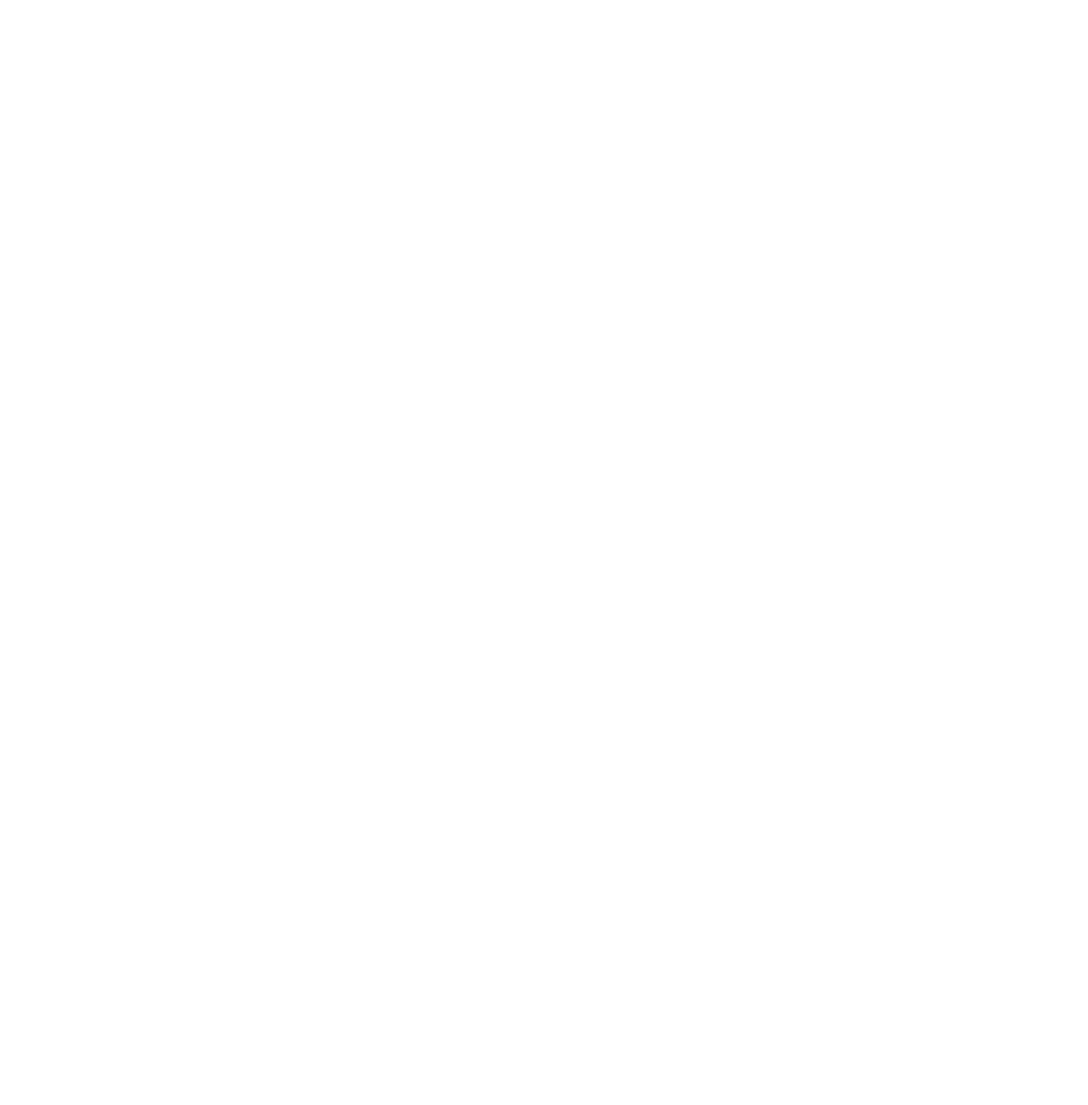
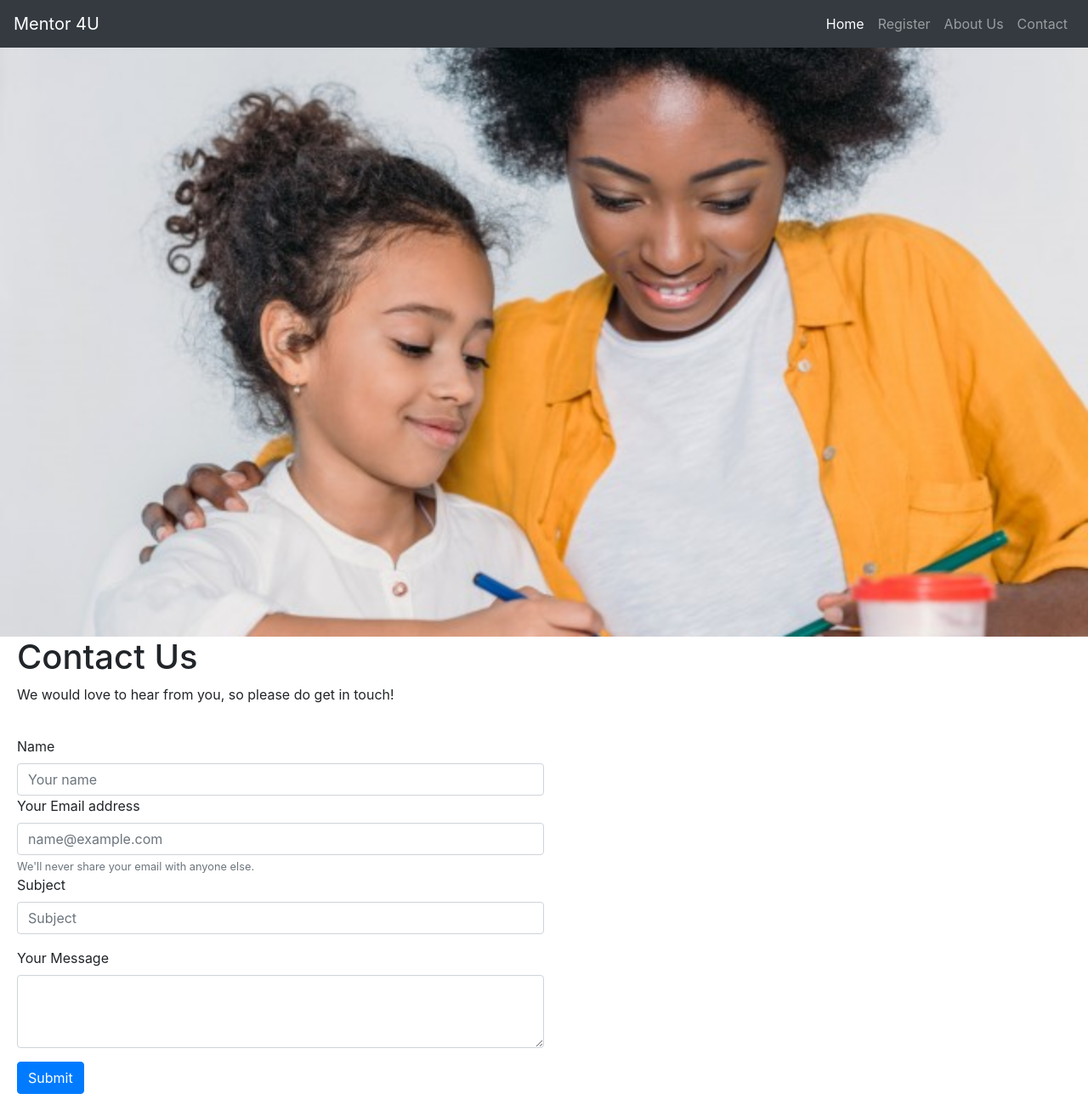
Before and after one commit to RabiaBibi/Team-Cinco, a plain HTML site: page Contact.html in a window 1280 px wide. Shown: the top 1300 px of the page at 85% size. Before the commit the page ends 800 px from the top, so only its background shows below. Drawn offline with nearby package versions, Linux system fonts and the light colour scheme.

Commit message:
contact page

```diff
--- a/AboutUs.html
+++ b/AboutUs.html
@@ -13,7 +13,9 @@
 <link href="https://fonts.googleapis.com/css?family=BenchNine&display=swap" rel="stylesheet">
   <!-- our custom styles -->
   <link rel="stylesheet" type="text/css" href="./css/styles.css">
-<link rel="stylesheet" type="text/css" href="./css/about.css">
+  <link rel="stylesheet" type="text/css" href="./css/about.css">
+  <link rel="stylesheet" type="text/css" href="./css/contact.css">
+
   <title>About Us</title>
 
 </head>
--- a/Contact.html
+++ b/Contact.html
@@ -0,0 +1,128 @@
+<html>
+
+<head>
+  <meta charset="utf-8">
+
+  <!-- this scales the content to display nicely on mobiles/tablets -->
+  <meta name="viewport" content="width=device-width, initial-scale=1">
+
+  <!-- Bootstrap and FontAwesome cdn links -->
+  <!-- Bootstrap and FontAwesome cdn links -->
+    <link rel="stylesheet" href="https://stackpath.bootstrapcdn.com/bootstrap/4.3.1/css/bootstrap.min.css" integrity="sha384-ggOyR0iXCbMQv3Xipma34MD+dH/1fQ784/j6cY/iJTQUOhcWr7x9JvoRxT2MZw1T" crossorigin="anonymous">
+    <link rel="stylesheet" href="https://use.fontawesome.com/releases/v5.8.1/css/all.css" integrity="sha384-50oBUHEmvpQ+1lW4y57PTFmhCaXp0ML5d60M1M7uH2+nqUivzIebhndOJK28anvf" crossorigin="anonymous">
+    <!-- our custom styles -->
+    <link rel="stylesheet" href="./css/styles_contactus.css">
+
+
+  <!-- BOOTSTRAP CORE HERE!!!! -->
+<link rel="stylesheet" href="bootstrap-4.3.1-dist/css/bootstrap.css">
+<!-- our custom styles -->
+<link rel="stylesheet" type="text/css" href="./css/styles_contactus.css">
+<title>Team Cinco</title>
+<!-- Add icon library -->
+<link rel="stylesheet" href="https://cdnjs.cloudflare.com/ajax/libs/font-awesome/4.7.0/css/font-awesome.min.css">
+
+<!-- Add font awesome icons -->
+<meta name="viewport" content="width=device-width, initial-scale=1">
+<link rel="stylesheet" href="https://cdnjs.cloudflare.com/ajax/libs/font-awesome/4.7.0/css/font-awesome.min.css">
+</head>
+
+
+
+<body>
+  <!-- ==== NAV BAR (BOOTSTRAP) ===== -->
+  <!-- use the "fixed-top" bootstrap class to fix the nav bar to the top of page.
+       BUT, remember to add enough padding to the top of the <body> -->
+
+       <nav class="navbar navbar-expand-md navbar-dark bg-dark fixed-top">
+         <a class="navbar-brand" href="./index.html">Mentor 4U</a>
+
+         <button class="navbar-toggler" type="button" data-toggle="collapse" data-target="#navbarsExampleDefault" aria-controls="navbarsExampleDefault" aria-expanded="false" aria-label="Toggle navigation">
+           <span class="navbar-toggler-icon"></span>
+         </button>
+
+         <div class="collapse navbar-collapse" id="navbarsExampleDefault">
+           <ul class="navbar-nav ml-auto">
+             <li class="nav-item active">
+               <a class="nav-link" href="./index.html">Home</a>
+             </li>
+             <li class="nav-item">
+               <a class="nav-link" href="Register.html">Register</a>
+             </li>
+             <li class="nav-item">
+               <a class="nav-link" href="./AboutUs.html">About Us</a>
+             </li>
+             <li class="nav-item">
+               <a class="nav-link" href="./Contact.html">Contact</a>
+             </li>
+           </ul>
+         </div>
+       </nav>
+       <!-- ==== END NAV BAR ===== -->
+
+<main>
+
+<img src="images/image1.jpg" alt="">
+
+<div class="container" id="Contact Us">
+
+<h1>Contact Us</h1>
+<p>We would love to hear from you, so please do get in touch!
+</div>
+
+
+<!-- bootstrap form  -->
+<form>
+
+  <div class="form-group">
+    <label for="formGroupExampleInput">Name</label>
+    <input type="text" class="form-control" id="formGroupExampleInput" placeholder="Your name">
+    <label for="exampleFormControlInput1">Your Email address</label>
+    <input type="email" class="form-control" id="exampleFormControlInput1" placeholder="name@example.com">
+    <small id="emailHelp" class="form-text text-muted">We'll never share your email with anyone else.</small>
+
+    <label for="formGroupExampleInput">Subject</label>
+    <input type="text" class="form-control" id="formGroupExampleInput" placeholder="Subject">
+  </div>
+  <div class="form-group">
+    <label for="exampleFormControlTextarea1">Your Message</label>
+    <textarea class="form-control" id="exampleFormControlTextarea1" rows="3"></textarea>
+  </div>
+  <button type="submit" class="btn btn-primary">Submit</button>
+</form>
+
+<div class="container" id="Address">
+Mentor 4U
+<br>
+1 Awesome Street
+<br>
+We are Amazing Town
+<br>
+Centre of Universe
+<br>
+111 111
+<br>
+<br>
+holla@mentor4u.com
+</p>
+</div>
+
+
+
+</main>
+
+<footer>
+      <!-- ==== social icons ==== -->
+      <a href="https://twitter.com" target="_blank">
+        <span class='social-icon'><i class="fab fa-twitter"></i></span>
+      </a>
+      <a href="https://facebook.com" target="_blank">
+        <span class='social-icon'><i class="fab fa-facebook-f"></i></span>
+      </a>
+      <a href="https://instagram.com" target="_blank">
+        <span class='social-icon'><i class="fab fa-instagram"></i></span>
+      </a>
+    </footer>
+
+    </body>
+</html>
--- /dev/null
+++ b/css/contact.css
@@ -0,0 +1,74 @@
+body {
+  display: flex;  /* setting "display: flex" allows its children (e.g. "main" below) to use the "flex" property */
+  flex-direction: column;
+  padding-top: 5px;  /* allow enough space for a fixed navbar (56px is the height of the navbar here) */
+  min-height: 100vh;  /* i.e minimum width is 100% of the "viewport height"... i.e the full screen height */
+}
+
+
+img {display: flex;
+width: 100%;
+margin: 0 auto;
+border-radius: 0px;
+height: calc(93vh);
+
+  object-fit: cover;
+  object-position: top;
+}
+
+
+.container {
+  padding-top: 0px;
+  padding-bottom: 1px;
+  padding-left: 20px;
+  margin: 0px;
+}
+
+form {
+  width: 50%;
+  padding-top: 20px;
+  padding-left: 20px;
+  padding-bottom: 30px;
+
+}
+
+.fa {
+  padding: 20px;
+  font-size: 30px;
+  width: 50px;
+  text-align: center;
+  text-decoration: none;
+  margin: 5px 2px;
+}
+
+
+
+footer {
+  display: flex;  /* allows use of "justify-content" property */
+  justify-content: center;  /* horizontally centers the contents (the social icons) */
+  background-color: #666;
+  height: 100px;
+  padding: 20px;
+}
+
+footer a {
+  margin: 5px;
+  text-decoration: none!important;
+}
+
+
+
+.social-icon {
+  display: inline-flex;  /* allows use of "justify-content" and "align-items" properties */
+  width: 50px;
+  height: 50px;
+  color: #666;
+  background-color: pink;
+  justify-content: center;  /* horizontally centers the contents (the FontAwesome icon) */
+  align-items: center;  /* vertically centers the contents (the FontAwesome icon) */
+  border-radius: 50%;  /* makes it round (circle if width and height are the same) */
+}
+
+.social-icon:hover {
+  color: #222;  /* change color when hover over the link */
+}
```
Also changed, not shown: Register.html (+1 -1 lines), index.html (+1 -0 lines), register.html (+1 -1 lines).
